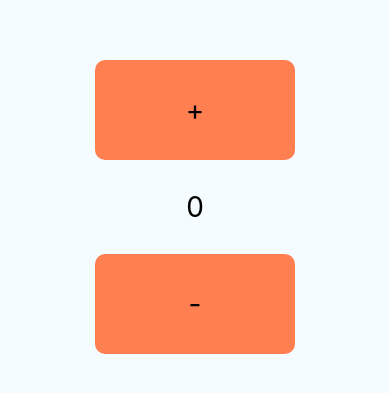
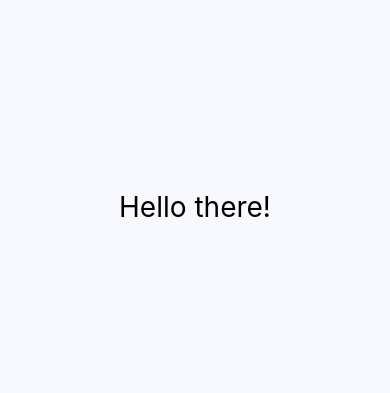
Before and after one commit to Eddie-CooRo/School, a React Native app: screen / in a window 390 px wide. Shown: the part 215-608 px from the top of the page. Built offline with nearby package versions, Linux system fonts and the light colour scheme.

Commit message:
Cleanup the master!

```diff
--- a/src/Actions/ActionTypes.js
+++ /dev/null
@@ -1,2 +0,0 @@
-export const COUNTER_INCREMENT = 'counter_increment';
-export const COUNTER_DECREMENT = 'counter_decrement';
--- a/src/Actions/CounterAction.js
+++ /dev/null
@@ -1,17 +0,0 @@
-import { connect } from 'react-redux';
-import * as Actions from './ActionTypes';
-import { Counter } from '../Components';
-
-const mapStateToProps = state => ({
-  count: state.counterReducer.count
-});
-
-const mapDispatchToProps = dispatch => ({
-  increment: () => dispatch({ type: Actions.COUNTER_INCREMENT }),
-  decrement: () => dispatch({ type: Actions.COUNTER_DECREMENT })
-});
-
-export default connect(
-  mapStateToProps,
-  mapDispatchToProps
-)(Counter);
--- a/src/App.js
+++ b/src/App.js
@@ -1,18 +1,26 @@
 import React, { Component } from 'react';
-import { Provider } from 'react-redux';
-import store from './Reducers/index';
-import CounterAction from './Actions/CounterAction';
+import { View, Text } from 'react-native';
 
 class App extends Component {
-  constructor(props) {
-    super(props);
-  }
-
   render() {
     return (
-      <Provider store={store}>
-        <CounterAction />
-      </Provider>
+      <View
+        style={{
+          flex: 1,
+          justifyContent: 'center',
+          alignItems: 'center',
+          backgroundColor: '#F8F8FF'
+        }}
+      >
+        <Text
+          style={{
+            fontSize: 28,
+            color: 'black'
+          }}
+        >
+          Hello there!
+        </Text>
+      </View>
     );
   }
 }
--- a/src/Components/Counter.js
+++ /dev/null
@@ -1,52 +0,0 @@
-import React, { Component } from 'react';
-import { View, TouchableOpacity, Text, StyleSheet } from 'react-native';
-
-class Counter extends Component {
-  render() {
-    const { increment, decrement, count } = this.props;
-
-    return (
-      <View style={styles.container}>
-        <TouchableOpacity style={styles.button} onPress={increment}>
-          <Text style={styles.buttonText}>+</Text>
-        </TouchableOpacity>
-
-        <View style={styles.label}>
-          <Text style={styles.buttonText}>{count}</Text>
-        </View>
-
-        <TouchableOpacity style={styles.button} onPress={decrement}>
-          <Text style={styles.buttonText}>-</Text>
-        </TouchableOpacity>
-      </View>
-    );
-  }
-}
-
-const styles = StyleSheet.create({
-  container: {
-    flex: 1,
-    justifyContent: 'center',
-    alignItems: 'center',
-    backgroundColor: '#F5FCFF'
-  },
-
-  button: {
-    width: 200,
-    height: 100,
-    justifyContent: 'center',
-    alignItems: 'center',
-    borderRadius: 10,
-    backgroundColor: 'coral'
-  },
-
-  buttonText: {
-    fontSize: 28
-  },
-
-  label: {
-    marginVertical: 30
-  }
-});
-
-export { Counter };
--- a/src/Components/index.js
+++ /dev/null
@@ -1 +0,0 @@
-export * from './Counter';
--- a/src/Reducers/CounterReducer.js
+++ /dev/null
@@ -1,20 +0,0 @@
-import * as Actions from '../Actions/ActionTypes';
-
-const CounterReducer = (state = { count: 0 }, action) => {
-  switch (action.type) {
-    case Actions.COUNTER_INCREMENT:
-      return {
-        count: state.count + 1
-      };
-
-    case Actions.COUNTER_DECREMENT:
-      return {
-        count: state.count - 1
-      };
-
-    default:
-      return state;
-  }
-};
-
-export default CounterReducer;
--- a/src/Reducers/index.js
+++ /dev/null
@@ -1,12 +0,0 @@
-import { combineReducers, createStore } from 'redux';
-import counterReducer from './CounterReducer';
-
-const AppReducer = combineReducers({
-  counterReducer
-});
-
-const RootReducer = (state, action) => AppReducer(state, action);
-
-let store = createStore(RootReducer);
-
-export default store;
```
